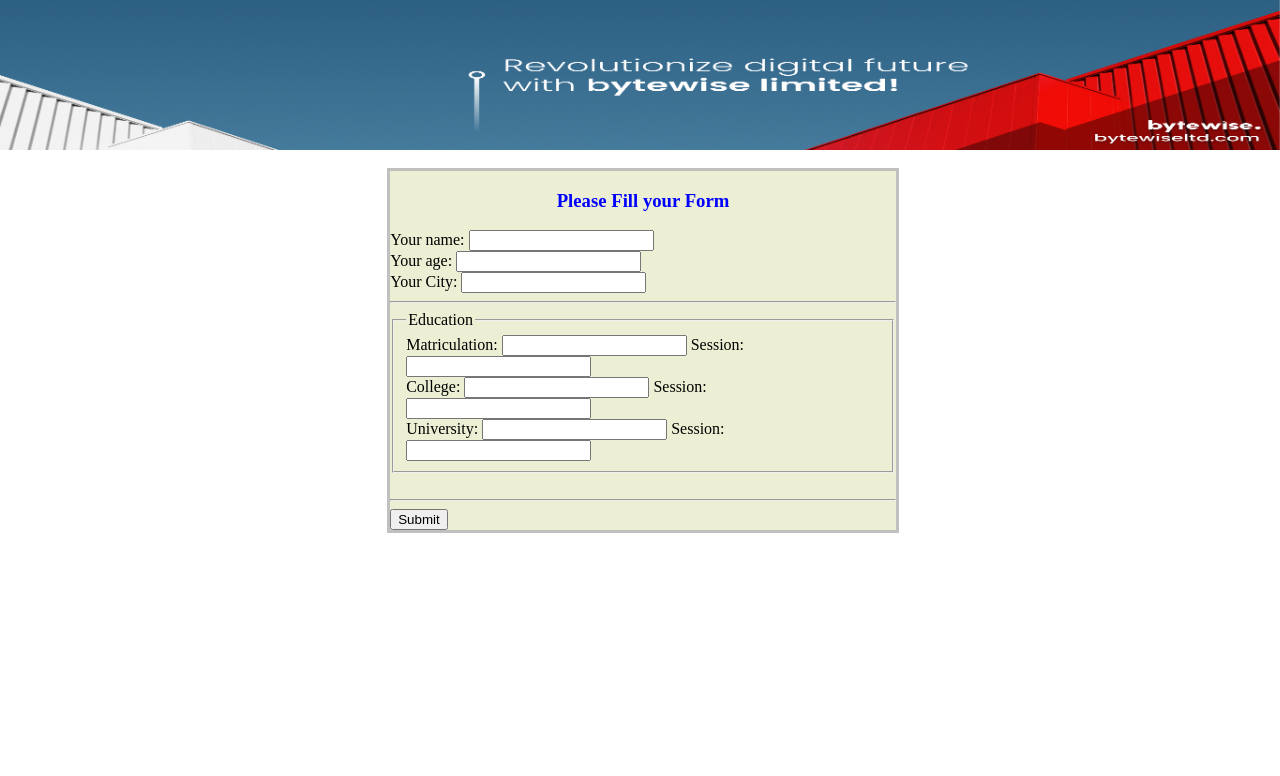
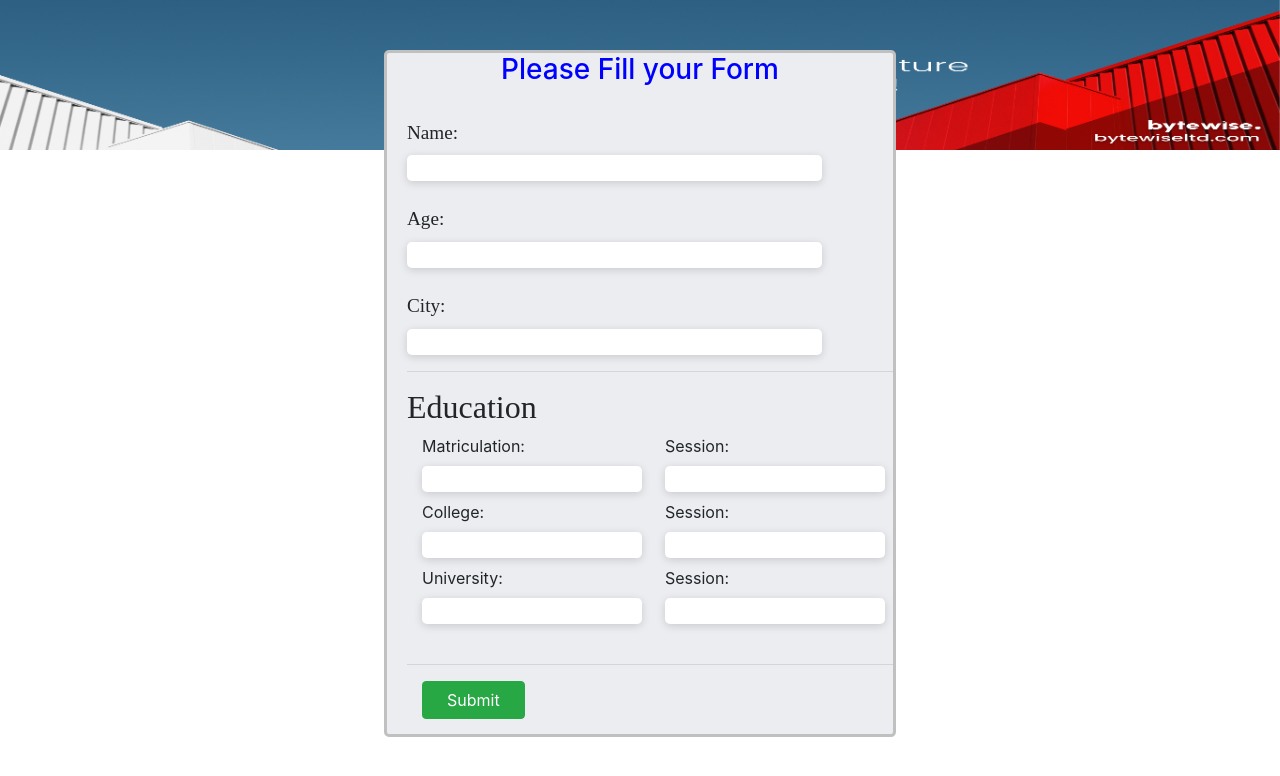
Before and after one commit to SAJ33L/BTW-Flask-Repo, a Flask app: page / in a window 1280 px wide. Shown: the top 776 px of the page. Run offline with Flask 3, Linux system fonts and the light colour scheme.

Commit message:
added css wit updated form

```diff
--- /dev/null
+++ b/Task1/static/styles/style.css
@@ -0,0 +1,54 @@
+
+h3{
+     color: blue;
+ }
+
+ .coverImage {
+ position: fixed;
+ top: 0;
+ right: 0;
+ width: 100%;
+ height: 150px;
+ }
+ .data {
+   position: relative;
+   top: 50px;
+   left: 30%;
+   border: 3px solid silver;
+   height: 100%;
+   width: 40%;
+   background-color: #EBEDF0;
+   border-radius: 5px;
+
+ }
+ .mainForm{
+    padding-left: 20px;
+ }
+ .input{
+    width: 415px;
+    border-radius: 5px;
+    box-shadow: rgba(0, 0, 0, 0.15) 0px 2px 8px;
+    border: none;
+}
+.text{
+    font-family: initial;
+    font-size: larger;
+}
+.input_education{
+    border: none;
+    border-radius: 5px;
+    width: 220px;
+    box-shadow: rgba(0, 0, 0, 0.15) 0px 2px 8px;
+
+}
+h2{
+    font-family: initial;
+
+}
+.btn-success{
+    margin-bottom: 15px;
+    margin-left: 15px;
+}
+.lbl-edu{
+    margin-top: 8px;
+}
--- a/Task1/templates/index.html
+++ b/Task1/templates/index.html
@@ -1,36 +1,19 @@
 <!DOCTYPE html>
 <html lang="en">
+
 <head>
     <meta charset="UTF-8">
     <meta http-equiv="X-UA-Compatible" content="IE=edge">
     <meta name="viewport" content="width=device-width, initial-scale=1.0">
+    <link rel="stylesheet" href="https://cdn.jsdelivr.net/npm/bootstrap@4.0.0/dist/css/bootstrap.min.css"
+        integrity="sha384-Gn5384xqQ1aoWXA+058RXPxPg6fy4IWvTNh0E263XmFcJlSAwiGgFAW/dAiS6JXm" crossorigin="anonymous">
+    <link rel="stylesheet" href="style.css">
     <title>Flask App</title>
 
-    <style>
 
-       h3{
-            color: blue;
-        }
+</head>
 
-        .coverImage {
-        position: fixed;
-        top: 0;
-        right: 0;
-        width: 100%;
-        height: 150px;
-        }
-        .data {
-          position: relative;
-          top: 160px;
-          left: 30%;
-          border: 3px solid silver;
-          height: 100%;
-          width: 40%;
-          background-color: #ECEFD3;
-        }
-        </style>
-</head>
-<body >
+<body>
     <div class="coverImage">
         <img src="/static/images/Frame 19.png" alt="" width="100%" height="100%">
     </div>
@@ -38,40 +21,53 @@
         <center>
             <h3>Please Fill your Form</h3>
         </center>
-
+<br>
         <form class="mainForm" action="/result" method="POST">
 
-            <label for = "Name">Your name: </label>
-            <input type="Text" name="name"><br>
-            <label for = "Age">Your age: </label>
-            <input type="Text" name="age"><br>
-            <label for = "City">Your City: </label>
-            <input type="Text" name="city">
+            <label class="text" for="Name">Name: </label><br>
+            <input class="input" type="Text" name="name" ><br><br>
+            <label class="text" for="Age">Age: </label><br>
+            <input class="input" type="Text" name="age"><br><br>
+            <label class="text" for="City">City: </label><br>
+            <input class="input" type="Text" name="city">
             <br>
             <hr>
-            <fieldset>
-                <legend>
-                    Education
-                </legend>
-                <label for = "Matric">Matriculation: </label>
-                <input type="Text" name="school">
-                <label for = "Matric">Session: </label>
-                <input type="Text" name="session_one"><br>
-                <label for = "College">College: </label>
-                <input type="Text" name="college">
-                <label for = "College">Session: </label>
-                <input type="Text" name="session_two"><br>
-                <label for = "University">University: </label>
-                <input type="Text" name="university">
-                <label for = "University">Session: </label>
-                <input type="Text" name="session_three">
-            </fieldset>
+            <div>
+                <fieldset>
+
+                        <h2>Education</h2>
+                    <div class="container">
+                        <div class="row">
+                            <div class="col-lg-6 ,col-md-6, col-sm-6">
+                                <label for="Matric">Matriculation: </label><br>
+                                <input class="input_education" type="Text" name="school"><br>
+                                <label class="lbl-edu" for="College">College: </label><br>
+                                <input class="input_education" type="Text" name="college"><br>
+                                <label class="lbl-edu" for="University">University: </label><br>
+                                <input class="input_education" type="Text" name="university">
+                            </div>
+                            <div class="col-lg-6 ,col-md-6, col-sm-6">
+                                <label for="Matric">Session: </label><br>
+                                <input class="input_education" type="Text" name="session_one"><br>
+                                <label class="lbl-edu" for="College">Session: </label><br>
+                                <input class="input_education" type="Text" name="session_two"><br>
+                                <label class="lbl-edu" for="University">Session: </label><br>
+                                <input class="input_education" type="Text" name="session_three">
+                            </div>
+                        </div>
+                    </div>
+                </fieldset>
+            </div>
+
             <br>
             <hr>
-            <input type="Submit" name="name" class = "file_submit">
+            <!-- <input type="Submit" name="name" class="file_submit"> -->
+            <a href="#"><button class="btn btn-success px-4">Submit</button></a>
+
             <br>
 
         </form>
     </div>
 </body>
+
 </html>
```
Also changed, not shown: readme.md.
